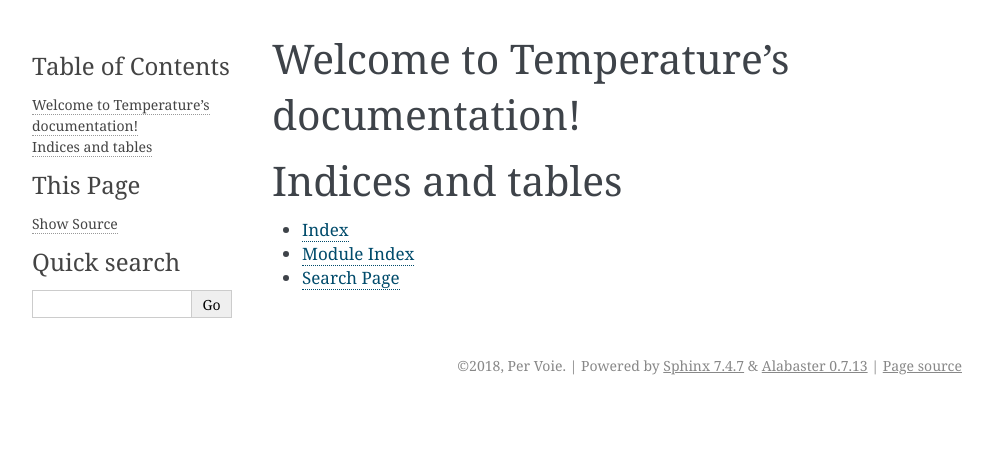
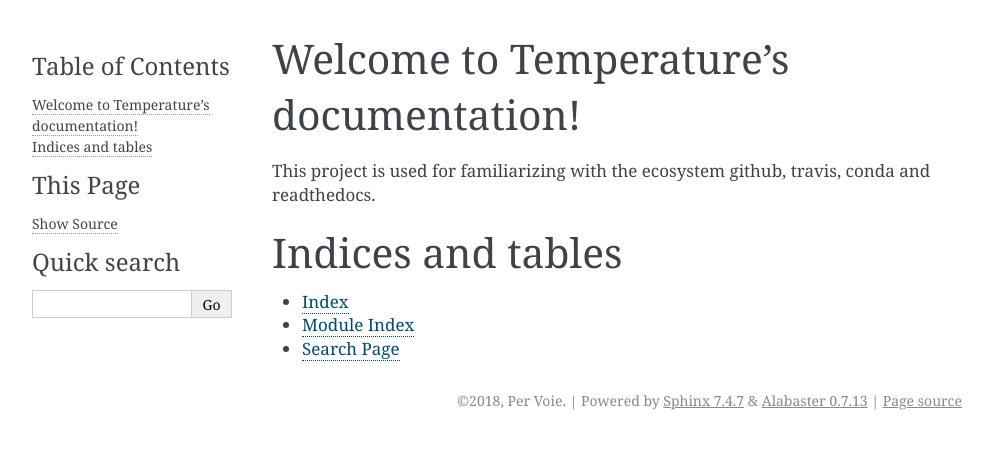
Before and after one commit to eloyfelix/projex, a Sphinx documentation site: the page built from docs/source/index.rst, in a window 1280 px wide. Shown: the top 449 px of the page, without its empty margins (148-1141 px from the left). Built offline with Sphinx 7.4.7, drawn with Linux system fonts in a browser that asks for light colours.

Commit message:
Update documentation

```diff
--- a/docs/source/index.rst
+++ b/docs/source/index.rst
@@ -5,6 +5,8 @@
 
 Welcome to Temperature's documentation!
 =======================================
+
+This project is used for familiarizing with the ecosystem github, travis, conda and readthedocs.
 
 .. toctree::
    :maxdepth: 2
```
